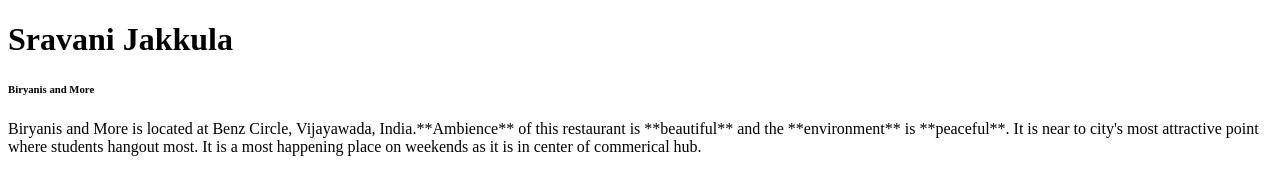
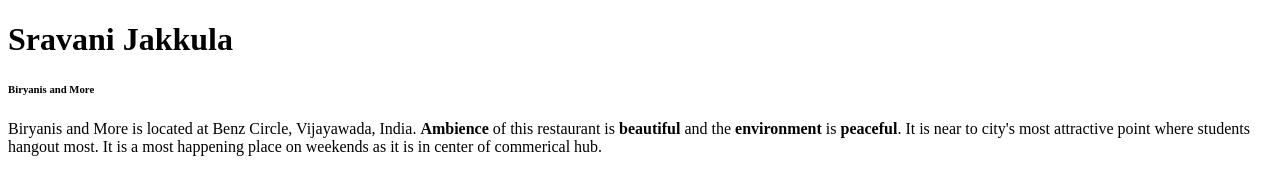
Before and after one commit to 44-563-Web-Apps-S22/webapps-s22-assignment-3-sravanijakkula, a plain HTML site: page index.html in a window 1280 px wide. Drawn offline with Linux system fonts and the light colour scheme.

Commit message:
Update index.html

```diff
--- a/index.html
+++ b/index.html
@@ -7,7 +7,8 @@
     <h1>Sravani Jakkula</h1>
         </body>
         <h6>Biryanis and More</h6>
-        <p>Biryanis and More is located at Benz Circle, Vijayawada, India.**Ambience** of this restaurant is **beautiful** and the **environment** is **peaceful**. It is near to city's most attractive point where students hangout most. It is a most happening place on weekends as it is in center of commerical hub.
+        <p>Biryanis and More is located at Benz Circle, Vijayawada, India.
+           <b>Ambience</b> of this restaurant is <b>beautiful</b> and the <b>environment</b> is <b>peaceful</b>. It is near to city's most attractive point where students hangout most. It is a most happening place on weekends as it is in center of commerical hub.
         </p>
     </head>
 </html>
```
